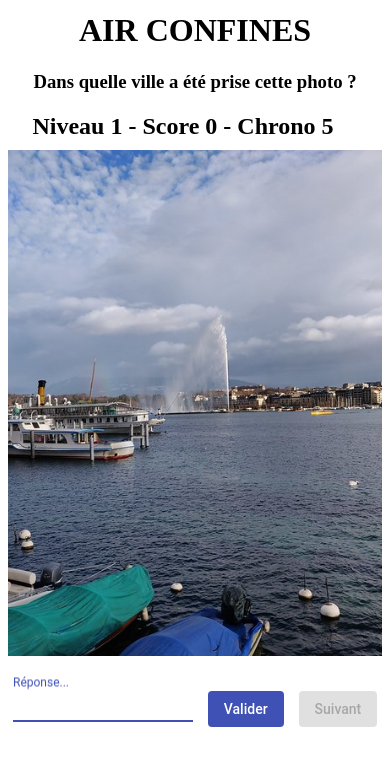
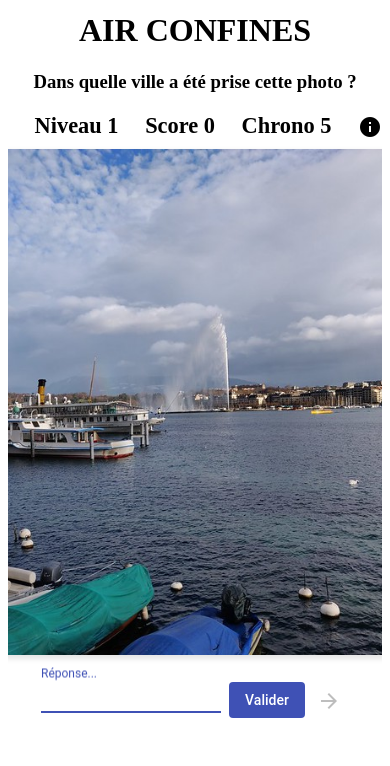
Before and after one commit to SouadHadjiat/air-confines, an Angular app: page /quiz in a window 390 px wide. Shown: the top 766 px of the page. Built offline with nearby package versions, Linux system fonts and the light colour scheme.

Commit message:
fix replay game button + optimize responsiveness + add reveal answer + style improvements

```diff
--- a/src/app/quizz/city-quiz.model.ts
+++ b/src/app/quizz/city-quiz.model.ts
@@ -13,6 +13,7 @@ export class CityQuiz {
   }
 
   checkIsCorrectAnswer(answer: string, locale: string): boolean {
-    return answer && this.cityName.localeCompare(answer, locale, {sensitivity: "base"}) == 0
+    return answer
+      && this.cityName.localeCompare(answer, locale, {sensitivity: "base", ignorePunctuation: true}) == 0
   }
 }
--- a/src/app/quizz/quiz.component.html
+++ b/src/app/quizz/quiz.component.html
@@ -10,17 +10,26 @@
       <mat-icon aria-hidden="false" aria-label="info">info</mat-icon>
     </div>
 
-    <h2>
-      <span *ngIf="!gameOver">
-        Niveau {{currentLevel.level}} - Score
-      </span>
-      <span *ngIf="gameOver">Score final</span>
-      {{score}}
-      <span> - Chrono {{timerValueSeconds}}</span>
-    </h2>
+    <div class="score-header">
+      <!-- level -->
+      <div *ngIf="!gameOver">
+        <span>Niveau {{currentLevel.level}}</span>
+      </div>
+      <!-- score -->
+      <div>
+        <span *ngIf="!gameOver">Score</span>
+        <span *ngIf="gameOver">Score final</span>
+        {{score}}
+      </div>
+      <!-- timer -->
+      <div>
+        <span>Chrono {{timerValueSeconds}}</span>
+      </div>
+    </div>
 
     <div class="question" *ngIf="currentQuestion && !gameOver">
       <img class="photo" src="./assets/photos/level_{{currentLevel.level}}/{{currentQuestion.photoFileName}}">
+
       <div class="form-container">
         <mat-form-field>
           <input matInput placeholder="Réponse..." [(ngModel)]='answerModel' autofocus (keydown.enter)="onKeyEnter()">
@@ -31,15 +40,23 @@
           <mat-icon *ngIf="answerStatus == 'WRONG'" aria-hidden="false" aria-label="wrong">cancel</mat-icon>
         </div>
         <!-- submit buttons -->
-        <button [disabled]="answerStatus === 'CORRECT'" mat-flat-button color="primary" class="submit-answer"
+        <button [disabled]="answerStatus === 'CORRECT' || answerRevealed" mat-flat-button color="primary" class="submit-answer"
                 (click)="onSubmitAnswer()">
           Valider
         </button>
 
-        <button [disabled]="answerStatus === 'NA'" mat-flat-button color="accent" class="submit-answer"
-                (click)="onNextQuestion()">
-          Suivant
+        <button [disabled]="answerStatus === 'NA'" class="next-question"
+                mat-icon-button color="accent"
+                matTooltip="Question suivante"
+                (click)="onNextQuestion()" >
+          <mat-icon aria-hidden="false" aria-label="next">arrow_forward</mat-icon>
         </button>
+      </div>
+
+      <div *ngIf="answerStatus === 'WRONG'" class="hint">
+        <p>Vous ne trouvez pas la réponse? Vous pouvez réessayer ou réveler la réponse.</p>
+        <button mat-stroked-button *ngIf="!answerRevealed" (click)="onRevealAnswer()">Révéler</button>
+        <h3 *ngIf="answerRevealed">{{currentQuestion.cityName | titlecase}}</h3>
       </div>
     </div>
 
@@ -47,7 +64,7 @@
       <img class="photo" alt="Celebration (credits: Unsplash)" src="./assets/images/tada.jpg">
 
       <div>
-        <button mat-flat-button color="accent">Rejouer</button>
+        <button mat-flat-button color="accent" (click)="onRestartGame()">Rejouer</button>
       </div>
     </div>
 
--- a/src/app/quizz/quiz.component.scss
+++ b/src/app/quizz/quiz.component.scss
@@ -8,6 +8,20 @@
   height: 60vh;
 }
 
+.game-level {
+  margin: 0 auto;
+  min-width: 280px;
+  max-width: 500px;
+  width: 100%;
+
+  .score-header {
+    font-size: 1.4em;
+    font-weight: bold;
+    display: flex;
+    margin: 10px 0;
+    justify-content: space-evenly;;
+  }
+
   .question {
     display: flex;
     flex-direction: column;
@@ -15,11 +29,29 @@
     align-items: center;
 
     .form-container {
-    padding-top: 20px;
+      padding-top: 12px;
+    }
+
+    .photo {
+      box-shadow: 5px 3px 5px 1px rgba(0, 0, 0, 0.1);
     }
 
     button.submit-answer {
-    margin-left: 15px;
+      margin-left: 8px;
+    }
+
+    button.next-question {
+      margin-left: 4px;
+    }
+  }
+
+  .hint {
+    p {
+      font-style: italic;
+    }
+    p, button {
+      color: #5d6a82;
+    }
   }
 }
 
--- a/src/app/quizz/quiz.component.ts
+++ b/src/app/quizz/quiz.component.ts
@@ -21,6 +21,7 @@ export class QuizComponent {
 
   answerModel: string; // TODO set a real city search input
   answerStatus: string = 'NA'; //'NA', 'CORRECT', 'WRONG'
+  answerRevealed: boolean = false;
   gameOver: boolean = false;
 
   timer: any;
@@ -28,12 +29,7 @@ export class QuizComponent {
 
   constructor(public gameService: GameService) {
     this.game = this.gameService.loadGame();
-    if (this.game.levels.length > 0) {
-      // set first level
-      const firstLevel = this.game.levels[0];
-      this.setCurrentLevel(firstLevel)
-    }
-    this.startTimer();
+    this.startGame();
   }
 
   onNextQuestion() {
@@ -66,6 +62,10 @@ export class QuizComponent {
     }
   }
 
+  onRevealAnswer() {
+    this.answerRevealed = true;
+  }
+
   onSubmitAnswer() {
     if (!this.answerModel || this.answerStatus == 'CORRECT') {
       return;
@@ -90,6 +90,22 @@ export class QuizComponent {
     }
   }
 
+  onRestartGame() {
+    this.startGame();
+  }
+
+  private startGame() {
+    this.gameOver = false;
+    if (this.game.levels.length > 0) {
+      // set first level
+      const firstLevel = this.game.levels[0];
+      this.setCurrentLevel(firstLevel)
+    }
+    this.score = 0;
+    this.startTimer();
+    this.resetAnswer();
+  }
+
   private endGame() {
     this.gameOver = true;
     this.stopTimer();
@@ -98,6 +114,8 @@ export class QuizComponent {
   private setCurrentLevel(level: GameLevel) {
     this.currentLevel = level;
     this.currentLevel.shuffleQuestions();
+    this.currentLevel.completed = false;
+    this.currentLevelRightAnswersCount = 0;
     this.currentQuestionIndex = 0;
     this.currentQuestion = this.currentLevel.questions[0];
   }
@@ -113,9 +131,11 @@ export class QuizComponent {
   private resetAnswer() {
     this.answerStatus = 'NA';
     this.answerModel = '';
+    this.answerRevealed = false;
   }
 
   private startTimer() {
+    this.timerValueSeconds = 0;
     this.timer = setInterval(() => {this.timerValueSeconds++}, 1000)
   }
 
```
Lines whose indentation alone changed are shown as unchanged.
